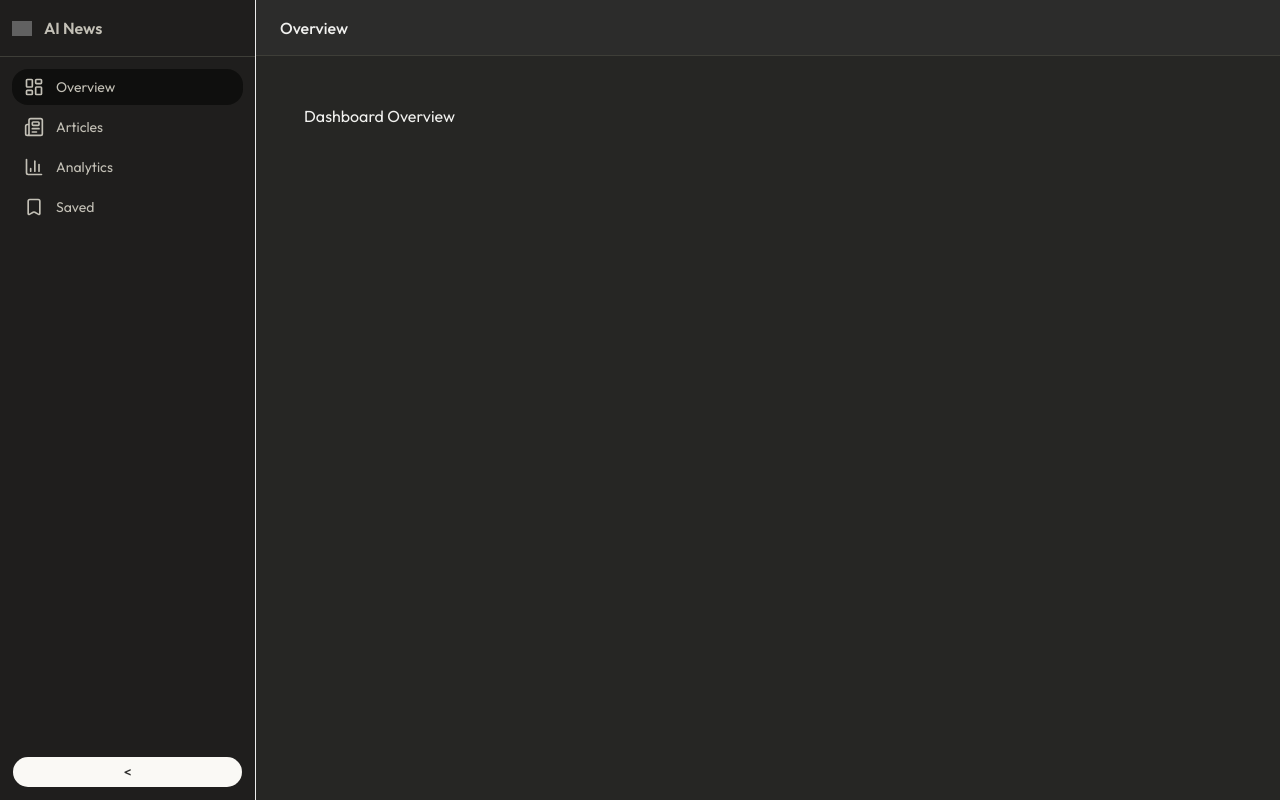
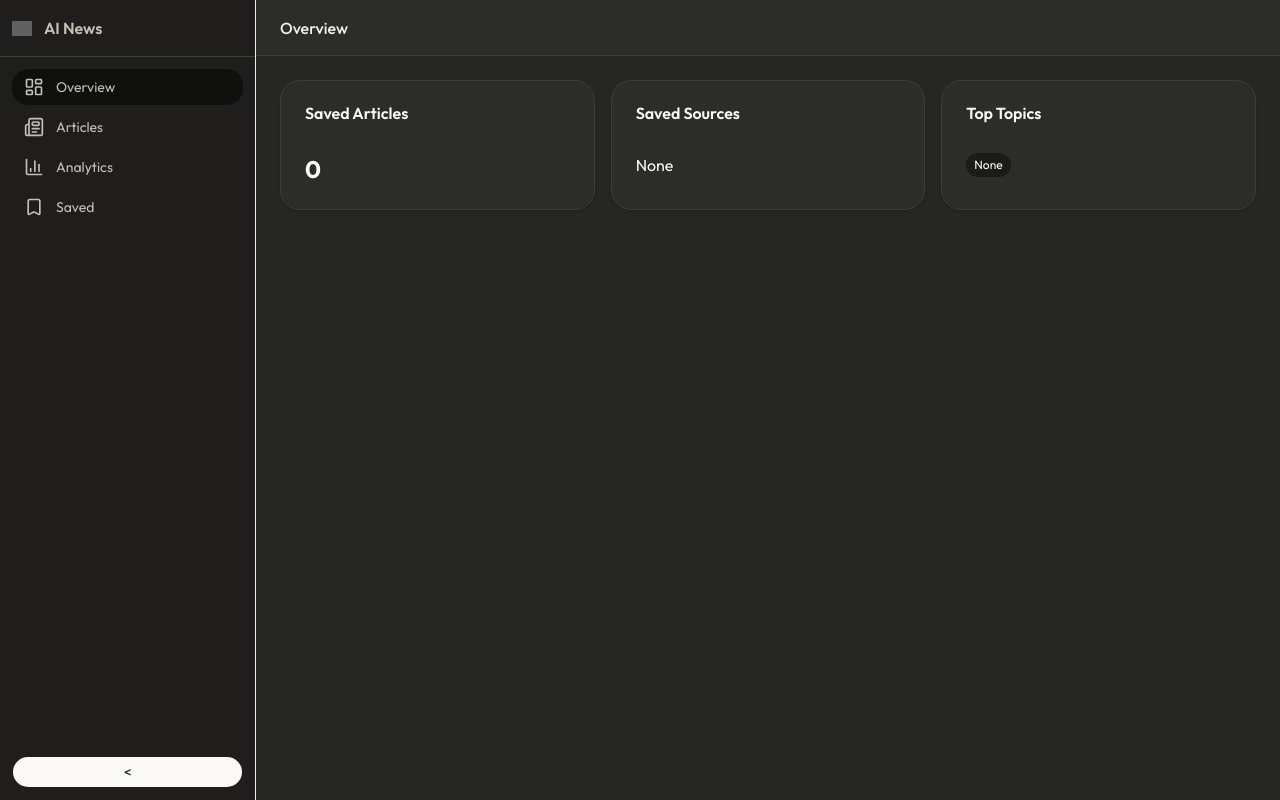
Before and after one commit to Neel37389/ai-news-intelligence-dashboard, a Next.js app: page /dashboard in a window 1280 px wide. Built offline with nearby package versions, Linux system fonts and the light colour scheme; grey boxes are pictures that could not be loaded.

Commit message:
added 3 cards on overview page for saved articles, top topics, and top soruces.

```diff
--- a/src/app/dashboard/analytics/page.js
+++ /dev/null
@@ -1,3 +0,0 @@
-export default function AnalyticsPage() {
-  return <div className="p-6">Analytics Page</div>;
-}
--- a/src/app/dashboard/page.js
+++ b/src/app/dashboard/page.js
@@ -1,3 +1,72 @@
+"use client";
+
+import { articles } from "@/data/articles";
+import { SavedArticlesContext } from "@/context/SavedArticlesContext";
+import { Card, CardContent, CardTitle, CardHeader } from "@/components/ui/card";
+import { useContext } from "react";
+
 export default function DashboardHome() {
-  return <div className="p-6">Dashboard Overview</div>;
+  const { savedIds } = useContext(SavedArticlesContext);
+  const totalSavedArticles = savedIds.length;
+  const savedArticles = articles.filter((article) =>
+    savedIds.includes(article.id),
+  );
+  const savedSources = savedArticles.map((article) => article.source);
+  const uniqueSources = [...new Set(savedSources)];
+  const allTopics = savedArticles.flatMap((article) => article.tags);
+  const topicCount = {};
+  allTopics.forEach((topic) => {
+    topicCount[topic] = (topicCount[topic] || 0) + 1;
+  });
+  let topTopic = "None";
+  let max = 0;
+
+  for (const topic in topicCount) {
+    if (topicCount[topic] > max) {
+      max = topicCount[topic];
+      topTopic = topic;
+    }
+  }
+
+  return (
+    <div className="grid grid-cols-1 md:grid-cols-2 lg:grid-cols-3 gap-4">
+      <Card>
+        <CardHeader>
+          <CardTitle>Saved Articles</CardTitle>
+        </CardHeader>
+        <CardContent className="text-2xl font-bold">
+          {totalSavedArticles}
+        </CardContent>
+      </Card>
+
+      <Card>
+        <CardHeader>
+          <CardTitle>Saved Sources</CardTitle>
+        </CardHeader>
+        <CardContent className="flex flex-wrap gap-2">
+          {uniqueSources.length === 0
+            ? "None"
+            : uniqueSources.map((source) => (
+                <span
+                  key={source}
+                  className="px-2 py-1 text-xs rounded-md bg-muted"
+                >
+                  {source}
+                </span>
+              ))}
+        </CardContent>
+      </Card>
+
+      <Card>
+        <CardHeader>
+          <CardTitle>Top Topics</CardTitle>
+        </CardHeader>
+        <CardContent className="flex flex-wrap gap-2">
+          <span className="px-2 py-1 text-xs rounded-md bg-muted">
+            {topTopic}
+          </span>
+        </CardContent>
+      </Card>
+    </div>
+  );
 }
```
